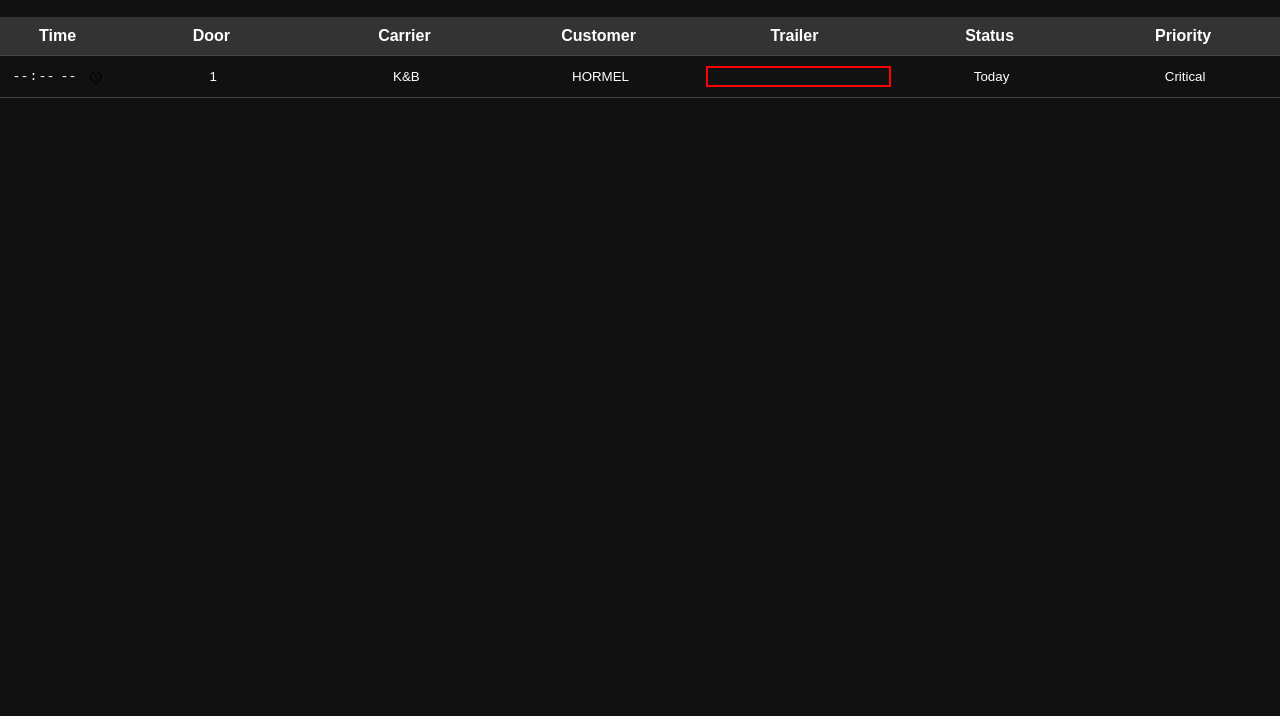
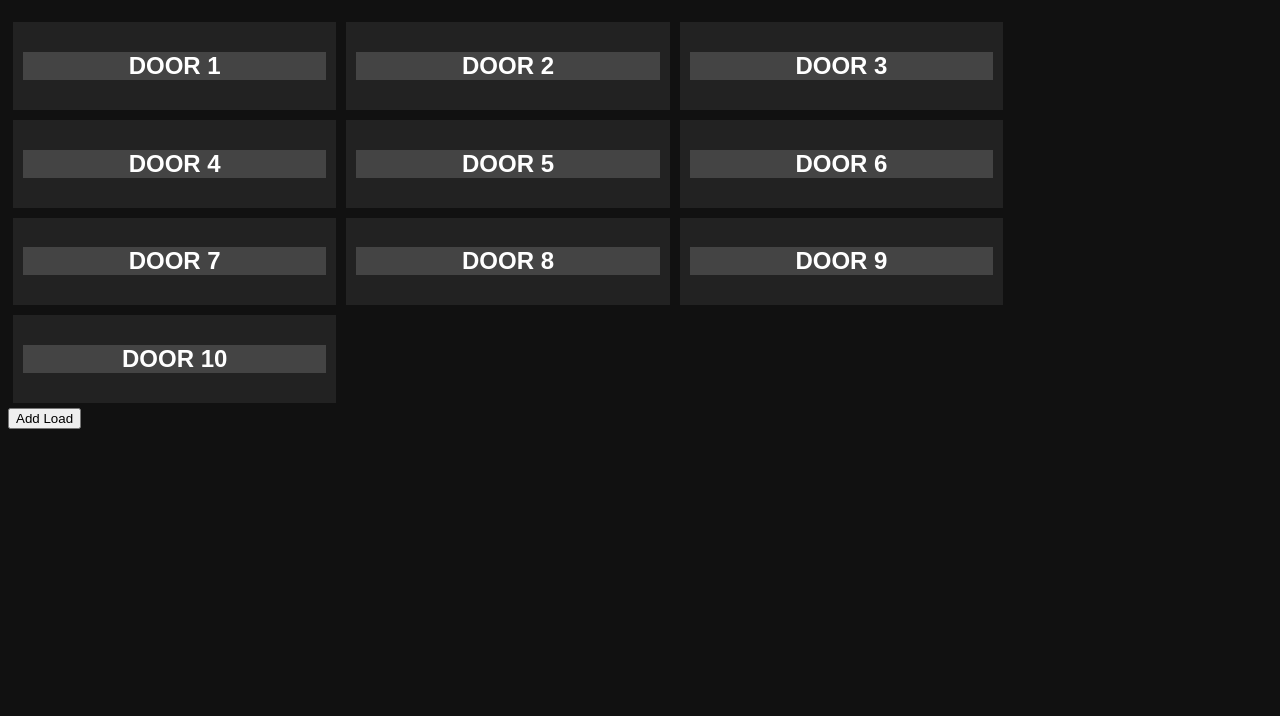
Before and after one commit to maycormz13/shipping-live-board, a plain HTML site: page index.html in a window 1280 px wide. Shown: the part 84-800 px from the top of the page. Drawn offline with Linux system fonts and the light colour scheme.

Commit message:
Update index.html

```diff
--- a/index.html
+++ b/index.html
@@ -2,113 +2,123 @@
 <html>
 <head>
 <meta charset="UTF-8">
-<title>Shipping Live Board</title>
+<title>Warehouse Command Center</title>
 
 <style>
 body {
   font-family: Arial;
   background: #111;
   color: white;
-  margin: 0;
 }
 
 h1 {
   text-align: center;
+  background: #0078D4;
   padding: 10px;
-  background: #0078D4;
 }
 
-table {
-  width: 100%;
-  border-collapse: collapse;
+.container {
+  display: flex;
+  flex-wrap: wrap;
 }
 
-th, td {
+.door {
+  width: 24%;
+  margin: 5px;
+  background: #222;
   padding: 10px;
-  text-align: center;
-  border-bottom: 1px solid #444;
 }
 
-th {
-  background: #333;
+.door h2 {
+  background: #444;
+  text-align: center;
 }
 
-.late { background: #ff4d4d; }
-.upcoming { background: #ffd966; color: black; }
-.complete { background: #2ecc71; }
+.load {
+  padding: 8px;
+  margin: 5px 0;
+}
 
-.missing { border: 2px solid red; }
+.late { background:red; }
+.upcoming { background:orange; }
+.complete { background:green; }
 
 input {
   width: 100%;
+  border: none;
   background: transparent;
-  border: none;
   color: white;
-  text-align: center;
 }
 </style>
 </head>
 
 <body>
 
-<h1>📺 SHIPPING LIVE BOARD</h1>
+<h1>🚪 DOCK LIVE BOARD</h1>
 
-<table id="board">
-<thead>
-<tr>
-<th>Time</th>
-<th>Door</th>
-<th>Carrier</th>
-<th>Customer</th>
-<th>Trailer</th>
-<th>Status</th>
-<th>Priority</th>
-</tr>
-</thead>
-<tbody>
-<tr>
-<td><input type="time"></td>
-<td><input value="1"></td>
-<td><input value="K&B"></td>
-<td><input value="HORMEL"></td>
-<td><input class="missing"></td>
-<td><input value="Today"></td>
-<td><input value="Critical"></td>
-</tr>
-</tbody>
-</table>
+<div class="container" id="board"></div>
 
 <script>
-setInterval(() => {
-  let rows = document.querySelectorAll("tbody tr");
+let data = JSON.parse(localStorage.getItem("loads")) || [];
 
-  rows.forEach(row => {
-    let timeCell = row.cells[0].querySelector("input").value;
-    let status = row.cells[5].querySelector("input").value;
+function render() {
+  let container = document.getElementById("board");
+  container.innerHTML = "";
 
-    if (!timeCell) return;
+  for (let d = 1; d <= 10; d++) {
+    let doorDiv = document.createElement("div");
+    doorDiv.className = "door";
+    doorDiv.innerHTML = `<h2>DOOR ${d}</h2>`;
 
-    let now = new Date();
-    let loadTime = new Date();
-    let [h, m] = timeCell.split(":");
+    let loads = data.filter(x => x.door == d);
 
-    loadTime.setHours(h);
-    loadTime.setMinutes(m);
+    loads.forEach(load => {
+      let div = document.createElement("div");
+      div.className = "load";
 
-    let diff = (loadTime - now) / 60000;
+      let now = new Date();
+      let loadTime = new Date();
+      let [h,m] = load.time.split(":");
+      loadTime.setHours(h,m);
 
-    row.classList.remove("late","upcoming","complete");
+      let diff = (loadTime - now)/60000;
 
-    if (status === "Completed") {
-      row.classList.add("complete");
-    } else if (diff < 0) {
-      row.classList.add("late");
-    } else if (diff <= 60) {
-      row.classList.add("upcoming");
-    }
+      if(load.status==="Completed") div.classList.add("complete");
+      else if(diff < 0) div.classList.add("late");
+      else if(diff <= 60) div.classList.add("upcoming");
+
+      div.innerHTML = `
+        <input value="${load.time}">
+        ${load.carrier}<br>
+        ${load.customer}<br>
+        Trailer: ${load.trailer || "MISSING"}
+        <br>Status: ${load.status}
+      `;
+      doorDiv.appendChild(div);
+    });
+
+    container.appendChild(doorDiv);
+  }
+}
+
+function addLoad() {
+  data.push({
+    door: 1,
+    time: "14:00",
+    carrier: "K&B",
+    customer: "HORMEL",
+    trailer: "",
+    status: "Today"
   });
-}, 5000);
+  localStorage.setItem("loads", JSON.stringify(data));
+  render();
+}
+
+render();
+setInterval(render, 5000);
 </script>
+
+<button onclick="addLoad()">Add Load</button>
 
 </body>
 </html>
```
